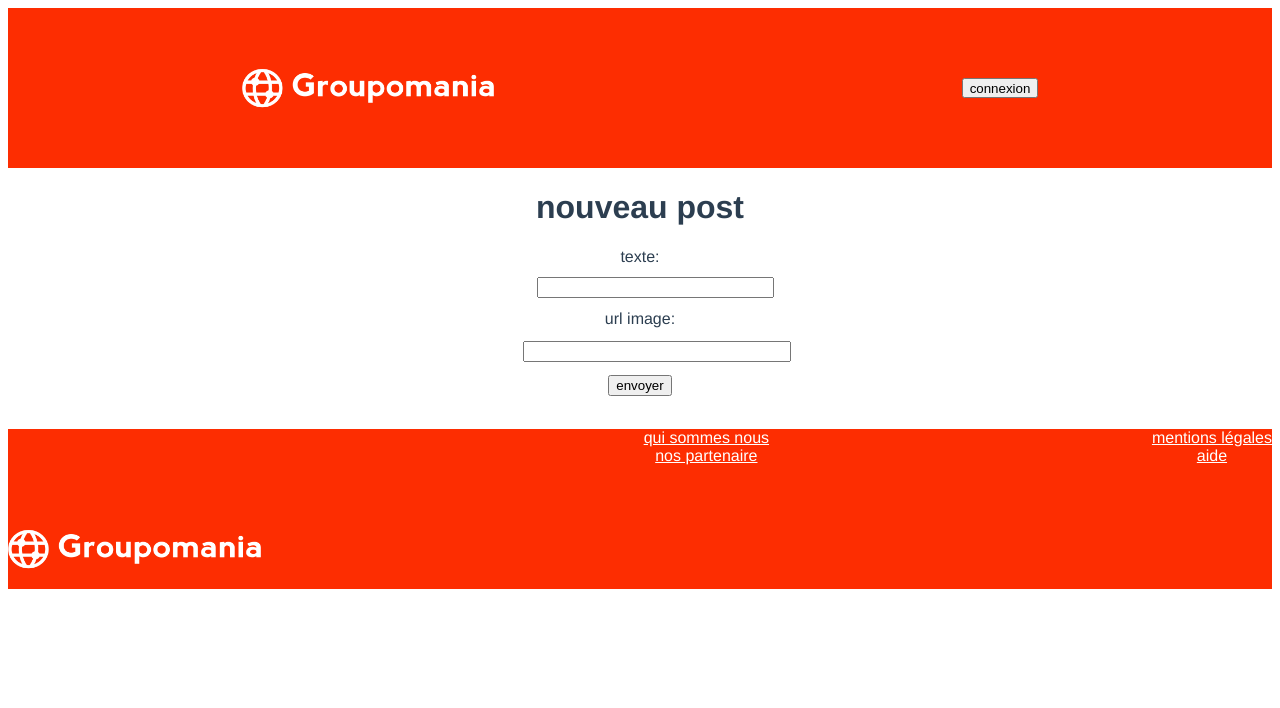
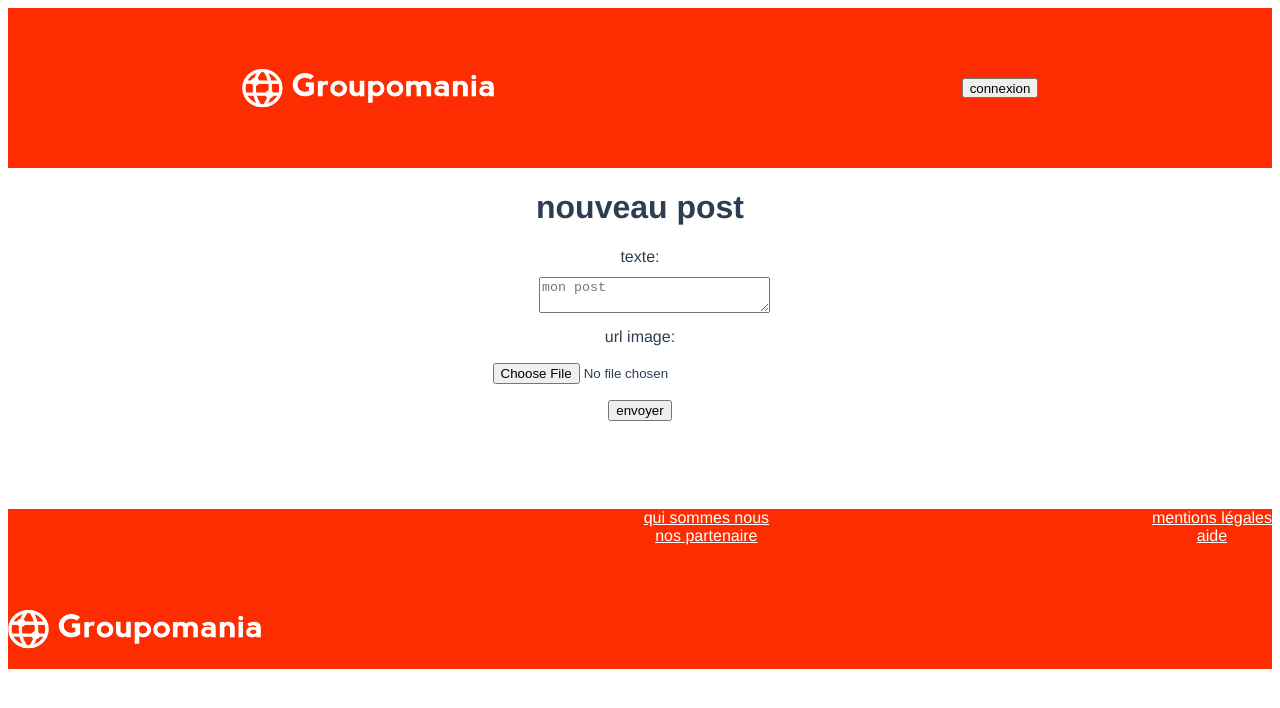
Before and after one commit to mathieu42470/p7_07-12-2021, a Vue app in the folder frontend/groupomania/: page /#/about in a window 1280 px wide. Shown: the top 708 px of the page. Built offline with nearby package versions, Linux system fonts and the light colour scheme.

Commit message:
finition create

```diff
--- a/frontend/groupomania/src/components/connexion.vue
+++ b/frontend/groupomania/src/components/connexion.vue
@@ -42,7 +42,7 @@
              .then((data) => data.json()).then((result) =>{
 
                    localStorage.setItem("Token",result.token);
-
+                   this.$router.push("/about")
             })
         }
   },
--- a/frontend/groupomania/src/components/createpost.vue
+++ b/frontend/groupomania/src/components/createpost.vue
@@ -5,11 +5,11 @@
           <form method="post" class="form1" name="create">
                <div>
                 <label for="text">texte: </label>
-                <input class="texte" type="text" name="text"  v-model="post.text"/>
+                <textarea class="texte"  name="text" placeholder="mon post"  v-model="post.text"/>
                </div>
                 <div>
                     <label for="image">url image: </label>
-                    <input class="texte" type="url_image" name="image"  v-model="post.url_image"/>
+                    <input class="texte" type="file" name="image" />
                 </div>
                 <div>
                     <input v-on:click="onsubmit" class="button" type="button" value='envoyer'/>
@@ -40,14 +40,10 @@
                 headers:{"Content-Type":"application/json"},
                 body : JSON.stringify(this.post )
             }).then((data) => data.json()).then((result) =>{
-                console.log( result)
+                 this.$router.go()
+                console.log(result)
          })
-         },
-         mounted: () =>{
-
-      console.log("je suis appelé")
-
-}
+         }
        }
   }
 
@@ -55,7 +51,7 @@
 <style>
 .post{
      width: 100%;
-     height: 15rem;
+     height: 20rem;
 }
 .texte {
     width: 100%;
--- a/frontend/groupomania/src/router/index.js
+++ b/frontend/groupomania/src/router/index.js
@@ -17,6 +17,7 @@
     // this generates a separate chunk (about.[hash].js) for this route
     // which is lazy-loaded when the route is visited.
     component: () => import(/* webpackChunkName: "about" */ '../views/AboutView.vue')
+
   }
 ]
 
--- a/frontend/groupomania/src/views/AboutView.vue
+++ b/frontend/groupomania/src/views/AboutView.vue
@@ -2,6 +2,7 @@
   <div class="about">
     <Header/>
     <Create/>
+
 
     <Footer/>
   </div>
```
